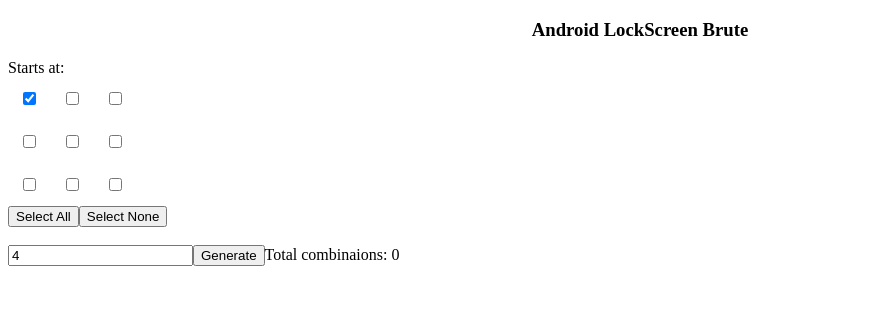
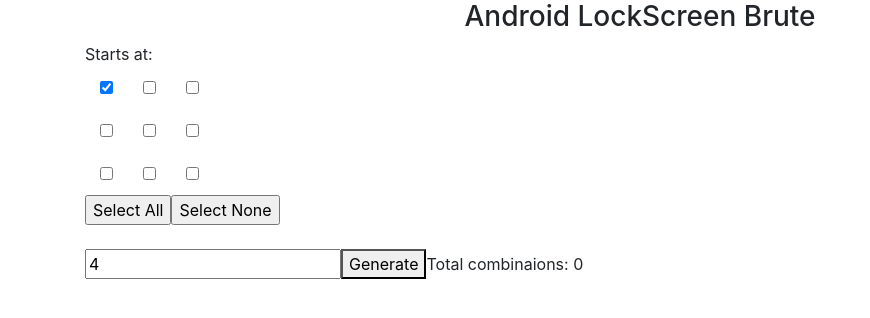
Before and after one commit to PrabhuSuriya/android-lockscreen-brute, an Angular app: page / in a window 1280 px wide. Shown: the top 318 px of the page, without its empty margins (0-870 px from the left). Built offline with nearby package versions, Linux system fonts and the light colour scheme.

Commit message:
added bootstrap

```diff
--- a/angular.json
+++ b/angular.json
@@ -27,6 +27,7 @@
               "src/assets"
             ],
             "styles": [
+              "node_modules/bootstrap/dist/css/bootstrap.min.css",
               "src/styles.scss"
             ],
             "scripts": [],
--- a/package.json
+++ b/package.json
@@ -21,6 +21,7 @@
     "@angular/platform-browser-dynamic": "~7.2.0",
     "@angular/router": "~7.2.0",
     "angular-local-storage": "^0.7.1",
+    "bootstrap": "^4.3.1",
     "core-js": "^2.5.4",
     "rxjs": "~6.3.3",
     "tslib": "^1.9.0",
--- a/src/app/app.component.html
+++ b/src/app/app.component.html
@@ -1,3 +1,4 @@
+<div class="container">
 <h3>Android LockScreen Brute</h3>
 <div>
   Starts at:
@@ -26,3 +27,4 @@
 
 
 <router-outlet></router-outlet>
+</div>
```
Also changed, not shown: 1 other file (tests, documents, lock files or other folders).
